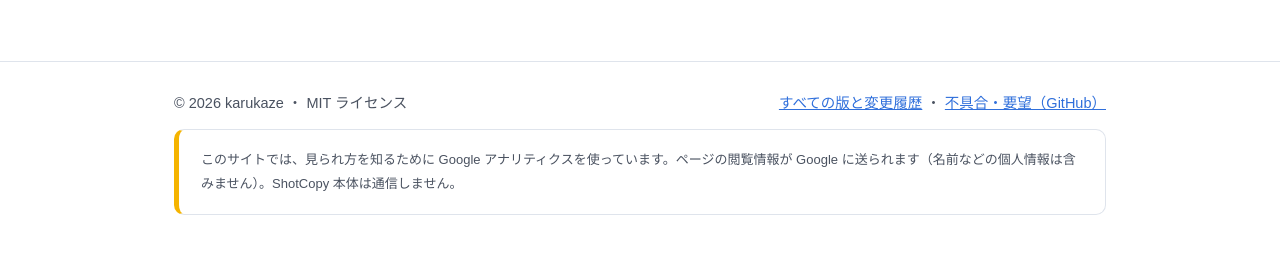
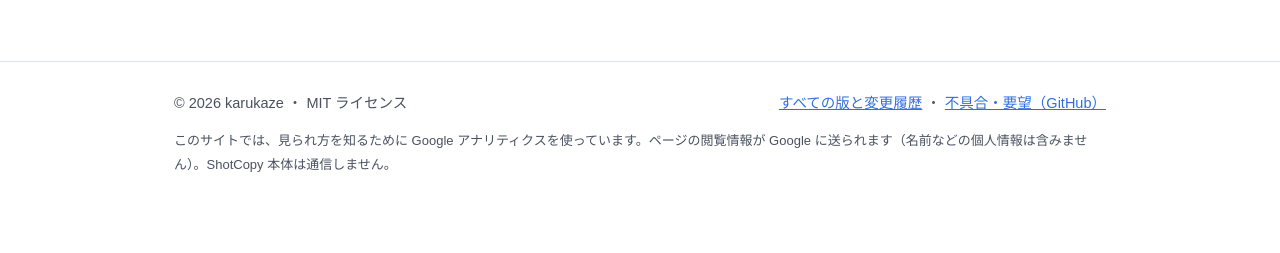
Before and after one commit to karukaze/ShotCopy, a plain HTML site: page docs/index.html in a window 1280 px wide. Shown: the part 4745-4998 px from the top of the page. After the commit the page ends 4962 px from the top, so only its background shows below. Drawn offline with Linux system fonts and the light colour scheme.

Commit message:
フッターのアクセス解析の案内を小さく地味な表示に
Co-Authored-By: Claude Opus 5.5 <noreply@anthropic.com>
Claude-Session: https://claude.ai/code/session_013mU7zRgQXypZy2k7RB4tev

```diff
--- a/docs/index.html
+++ b/docs/index.html
@@ -114,7 +114,7 @@
 
   footer { border-top: 1px solid var(--line); padding: 28px 0 40px; color: var(--sub); font-size: 14.5px; }
   footer .wrap { display: flex; flex-wrap: wrap; justify-content: space-between; gap: 12px; }
-  footer .note { flex-basis: 100%; font-size: 13px; }
+  footer .ga-note { flex-basis: 100%; font-size: 13px; }
 
   /* 狭い画面でも、はみ出さずに折り返す */
   .hero .wrap > *, .steps > *, .features > *, .uses > *, .safe > li { min-width: 0; }
@@ -452,7 +452,7 @@
   <div class="wrap">
     <span>© 2026 karukaze ・ MIT ライセンス</span>
     <span><a href="https://github.com/karukaze/ShotCopy/releases">すべての版と変更履歴</a> ・ <a href="https://github.com/karukaze/ShotCopy/issues">不具合・要望（GitHub）</a></span>
-    <span class="note">このサイトでは、見られ方を知るために Google アナリティクスを使っています。ページの閲覧情報が Google に送られます（名前などの個人情報は含みません）。ShotCopy 本体は通信しません。</span>
+    <span class="ga-note">このサイトでは、見られ方を知るために Google アナリティクスを使っています。ページの閲覧情報が Google に送られます（名前などの個人情報は含みません）。ShotCopy 本体は通信しません。</span>
   </div>
 </footer>
 
```
